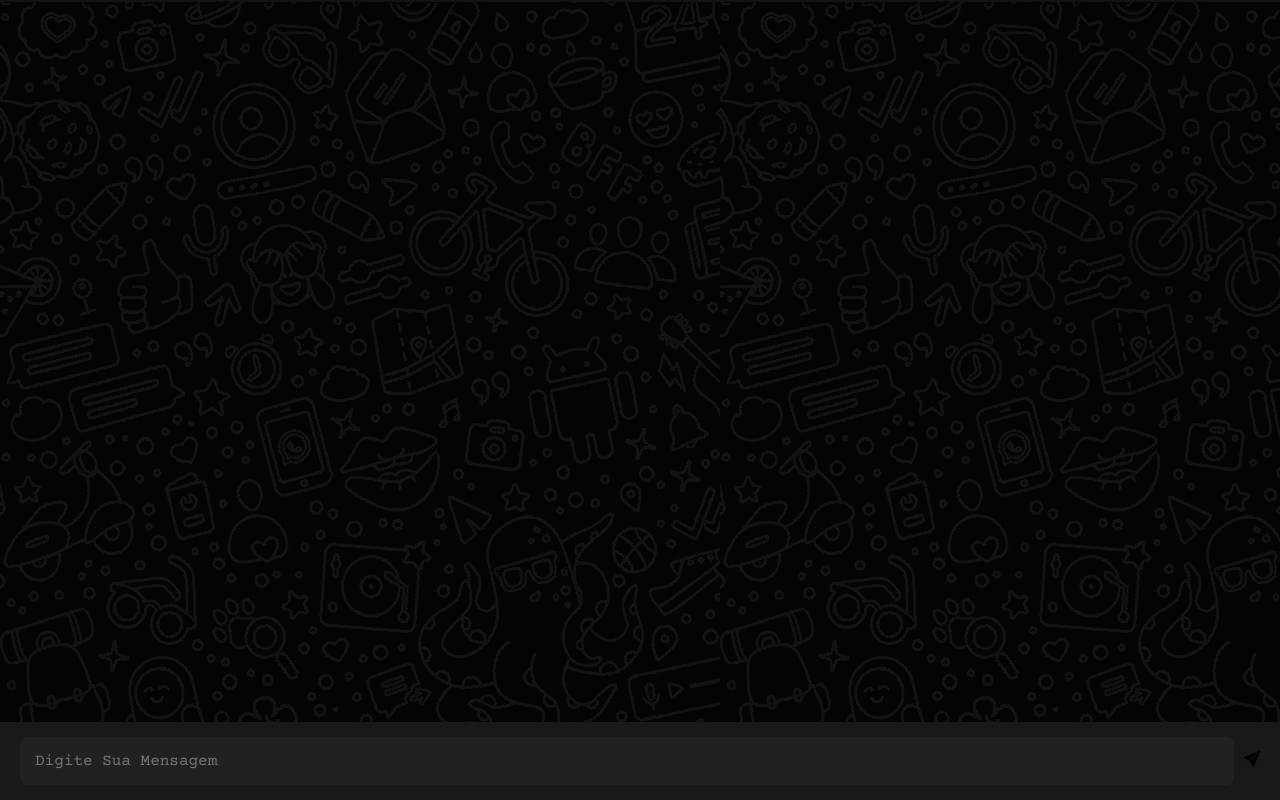
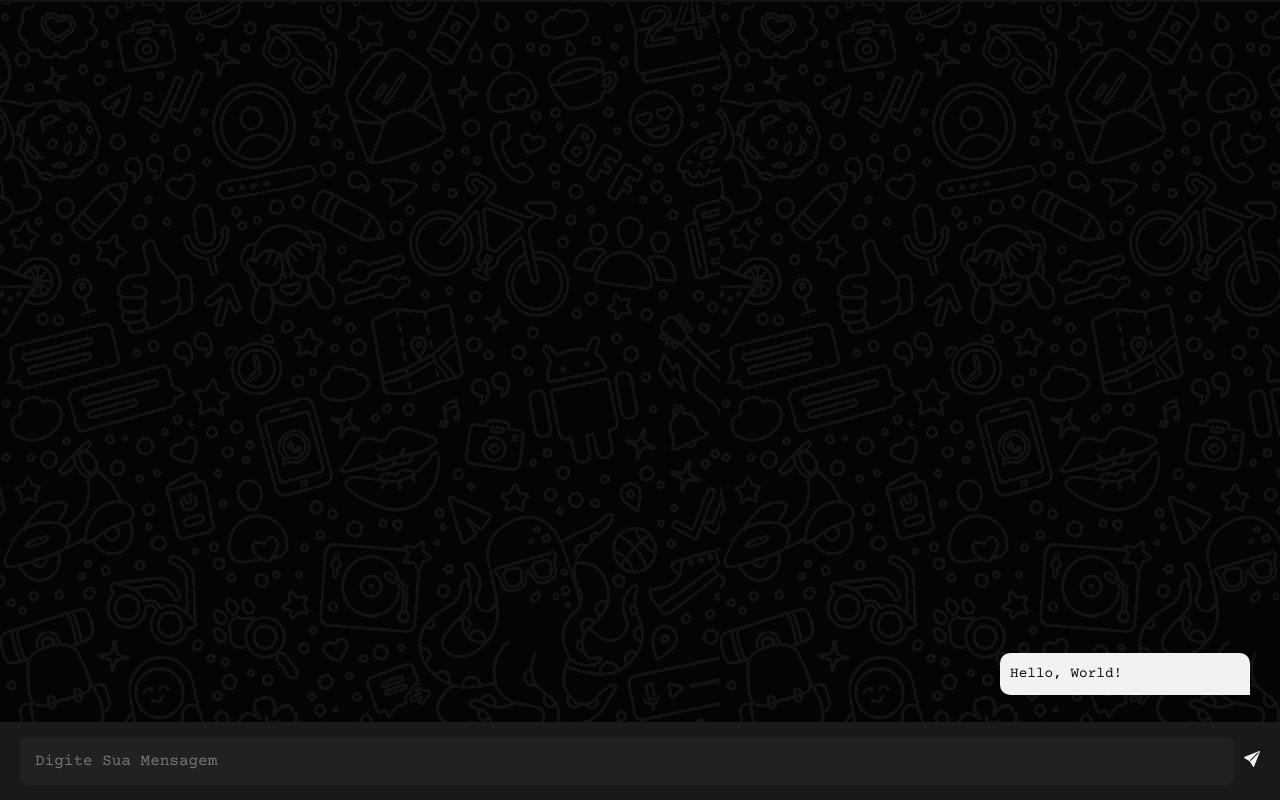
Before and after one commit to SamuelSousaSidrone/chat-ao-vivo, a plain HTML site: page frontend/index.html in a window 1280 px wide. Drawn offline with nearby package versions, Linux system fonts and the light colour scheme.

Commit message:
messages self finish

```diff
--- a/frontend/index.html
+++ b/frontend/index.html
@@ -21,7 +21,7 @@
         <section class="chat">
 
             <section class="chat__messages">
-
+               <div class="message--self">Hello, World!</div>
             </section>
 
             <form class="chat__form">
--- a/frontend/style.css
+++ b/frontend/style.css
@@ -71,6 +71,7 @@ body {
 
 .login__button:hover {
     background-color: #fff;
+
 }
 
 .chat {
@@ -82,7 +83,11 @@ body {
 }
 
 .chat__messages {
+    padding: 30px 30px 90px;
     flex-grow: 1;
+    display: flex;
+    flex-direction: column;
+    justify-content:flex-end;
 }
 
 .chat__form {
@@ -106,9 +111,29 @@ body {
     outline: none;
     color: #f2f2f2;
     font-size: 1rem;
+    cursor: text;
 }
 
 .chat__button {
     border:none;
     background: none;
+    color: #f2f2f2;
+    cursor: pointer;
 }
+
+.chat__messages > div {
+    padding: 10px;
+    width: 100%;
+    max-width: 250px;
+    font-size: 0.9rem;
+    font-weight: 500;
+    margin-bottom: 15px;
+    line-height: 22px;
+}
+
+.message--self {
+    background-color: #f2f2f2;
+    color: #121212;
+    border-radius: 10px 10px 0 10px;
+    align-self: flex-end;
+}
```
